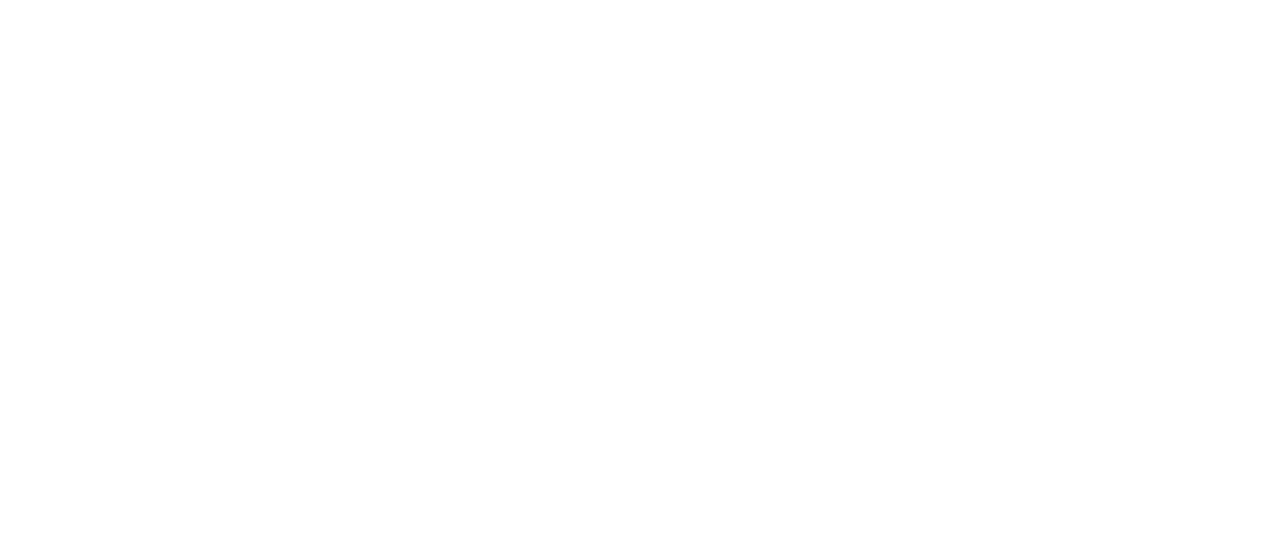
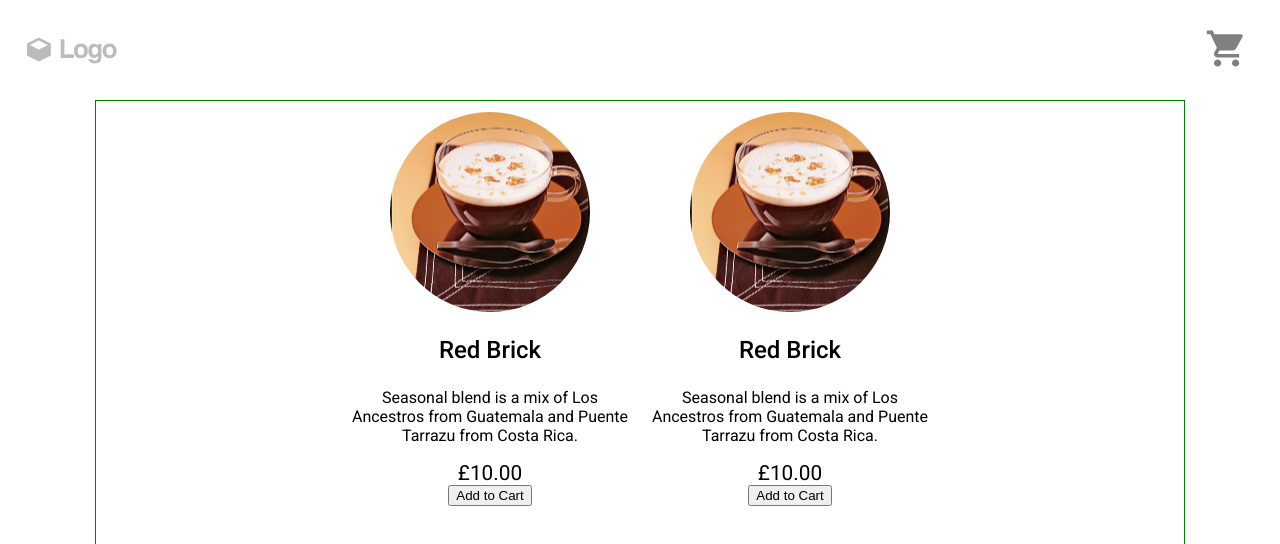
Before and after one commit to GabrielDonas/coffee-shop, a React (Create React App) app: page / in a window 1280 px wide. Shown: the top 544 px of the page. Built offline with nearby package versions, Linux system fonts and the light colour scheme.

Commit message:
Hardcode the shelf layout

```diff
--- a/src/App.js
+++ b/src/App.js
@@ -1,8 +1,14 @@
 import React from 'react';
+import './default.scss'
+import Header from './components/Header/index'
+import Shelf from './components/Shelf/index'
 
 function App() {
   return (
-    null
+    <>
+      <Header />
+      <Shelf />
+    </>
   );
 }
 
--- a/src/components/Header/index.js
+++ b/src/components/Header/index.js
@@ -1,9 +1,17 @@
 import React from 'react'
+import './style.scss'
+import Logo from './../../assets/Logo.png'
+import ShoppingCartIcon from '@material-ui/icons/ShoppingCart';
 
 const Header = () => {
     return (
-        <div>
-
+        <div className="container">
+            <div style={{backgroundImage: `url(${Logo})`}}
+                className="logo">
+            </div>
+            <button variant="contained">
+                <ShoppingCartIcon className="cart"/>
+            </button>
         </div>
     )
 }
--- /dev/null
+++ b/src/components/Header/style.scss
@@ -0,0 +1,22 @@
+.container{
+    display: flex;
+    justify-content: space-evenly;
+    width: 100%;
+    height: 100px;
+
+    .logo{
+        width: 100rem;
+        height: 100%;
+        background-size: contain;
+        background-repeat: no-repeat;
+    }
+    button{
+        border: none;
+        background-color: white;
+        padding: 1rem 2rem;
+    }
+    .cart{
+        font-size: 2.7rem;
+        color: grey;
+    }
+}
--- a/src/components/Shelf/index.js
+++ b/src/components/Shelf/index.js
@@ -1,9 +1,34 @@
 import React from 'react'
+import CoffeePlaceholder from '../../assets/coffee-placeholder_1.jpg'
+import './style.scss'
 
 const Shelf = () => {
     return (
         <div>
-
+            <div className="shelf-container">
+                <div className="shelf-item">
+                    <div className="image-container">
+                        <div style={{backgroundImage: `url(${CoffeePlaceholder})`}}
+                            className="thumbnail">
+                        </div>
+                    </div>
+                    <h3 className="title">Red Brick</h3>
+                    <p>Seasonal blend is a mix of Los Ancestros from Guatemala and Puente Tarrazu from Costa Rica.</p>
+                    <div className="price">£10.00</div>
+                    <button>Add to Cart</button>
+                </div>
+                <div className="shelf-item">
+                    <div className="image-container">
+                        <div style={{backgroundImage: `url(${CoffeePlaceholder})`}}
+                            className="thumbnail">
+                        </div>
+                    </div>
+                    <h3 className="title">Red Brick</h3>
+                    <p>Seasonal blend is a mix of Los Ancestros from Guatemala and Puente Tarrazu from Costa Rica.</p>
+                    <div className="price">£10.00</div>
+                    <button>Add to Cart</button>
+                </div>
+            </div>
         </div>
     )
 }
--- /dev/null
+++ b/src/components/Shelf/style.scss
@@ -0,0 +1,51 @@
+.shelf-container{
+    display: flex;
+    flex-wrap: wrap;
+    justify-content: center;
+    border: 1px solid green;
+    width: 85%;
+    min-height: 600px;
+    margin: 0 auto;
+
+    .shelf-item {
+        max-width: 300px;
+        position: relative;
+        text-align: center;
+        box-sizing: border-box;
+        padding: 10px;
+        margin-bottom: 30px;
+        border: 1px solid transparent;
+        cursor: pointer;
+
+        &:hover {
+          border: 1px solid #eee;
+
+          .shelf-item__buy-btn {
+            background-color: #eabf00;
+          }
+        }
+
+        .image-container{
+            width: 200px;
+            height: 200px;
+            margin: 0 auto;
+            .thumbnail{
+                border-radius: 50%;
+                background-position: center;
+                background-size: 100%;
+                background-repeat: no-repeat;
+                height: 100%;
+            }
+        }
+
+        .title{
+            font-size: 1.5rem;
+            font-weight: 500;
+        }
+
+        .price{
+            font-size: 1.3rem;
+        }
+
+    }
+}
--- /dev/null
+++ b/src/default.scss
@@ -0,0 +1,5 @@
+body {
+    margin: 0;
+    padding: 0;
+    font-family: Roboto, sans-serif;
+}
```
